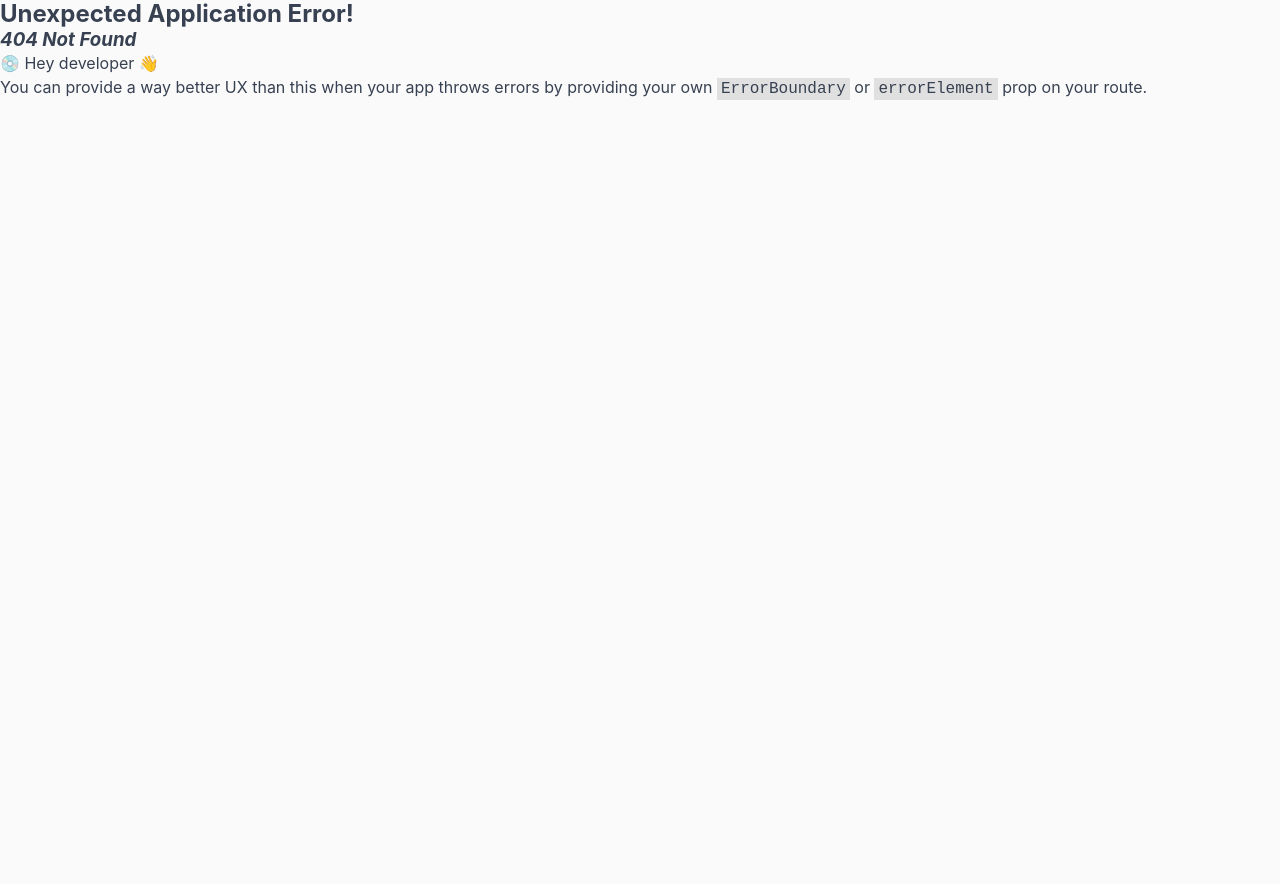
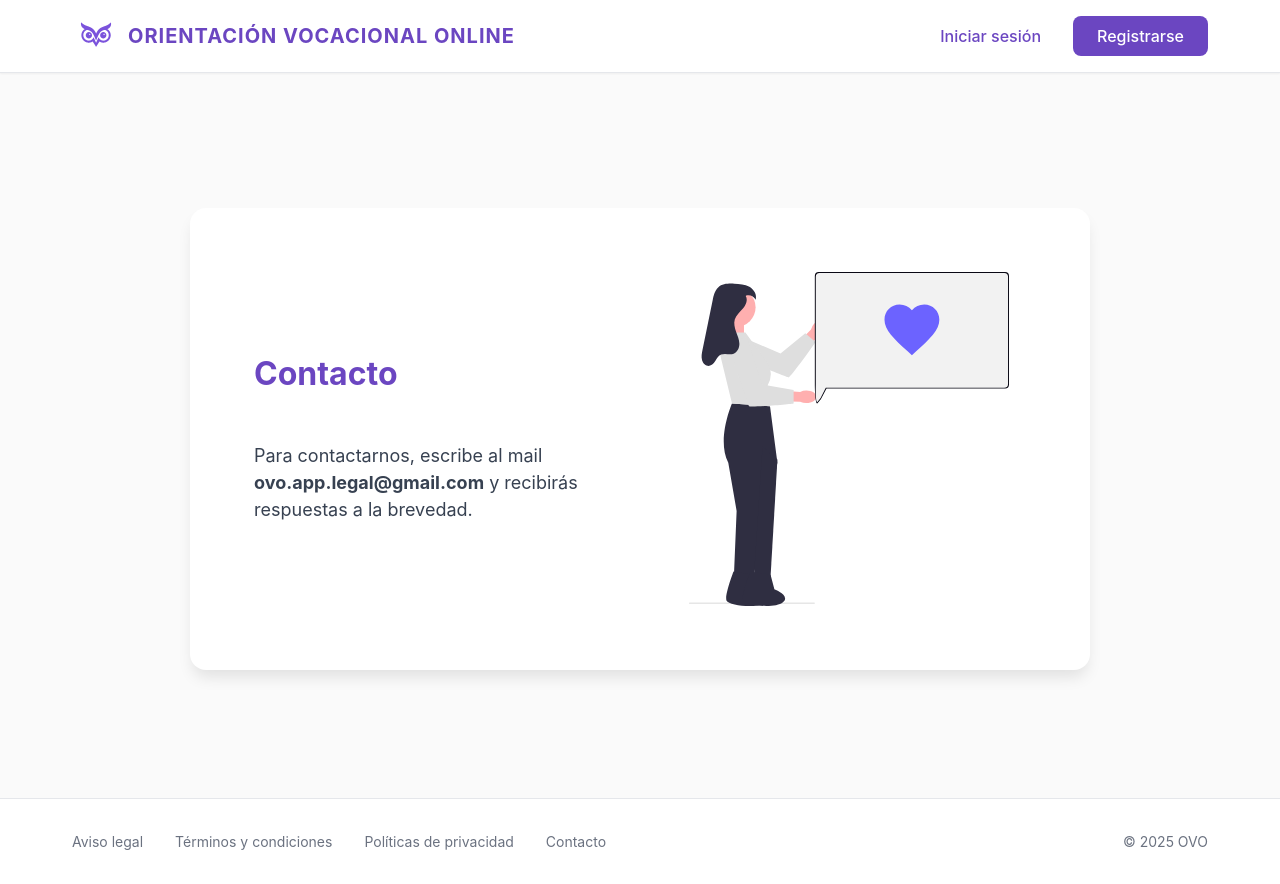
Before and after one commit to naticaceres/ovo-utn, a React (Vite) app: page /contact in a window 1280 px wide. Before the commit this address had no page. Before the commit the page ends 800 px from the top, so only its background shows below. Built offline with nearby package versions, Linux system fonts and the light colour scheme.

Commit message:
feat: pagina de contacto

```diff
--- a/server/db.json
+++ b/server/db.json
@@ -97,6 +97,12 @@
       "answers": [],
       "createdAt": "2025-09-02T03:34:19.969Z",
       "id": 8
+    },
+    {
+      "userId": 1,
+      "answers": [],
+      "createdAt": "2025-09-02T04:15:19.210Z",
+      "id": 9
     }
   ],
   "recommendations": [
--- a/src/layouts/AppLayout.tsx
+++ b/src/layouts/AppLayout.tsx
@@ -27,9 +27,9 @@ export function AppLayout() {
             </>
           )}
           {user && (
-            <button className={styles.navLink} onClick={logout}>
+            <Link to='/' className={styles.navLink} onClick={logout}>
               Cerrar sesión
-            </button>
+            </Link>
           )}
         </nav>
       }
--- /dev/null
+++ b/src/pages/legal/Contacto.module.css
@@ -0,0 +1,64 @@
+.contactContainer {
+  min-height: 70vh;
+  display: flex;
+  align-items: center;
+  justify-content: center;
+  background: var(--color-bg-secondary);
+  padding: var(--spacing-3xl) var(--spacing-xl);
+}
+
+.content {
+  display: flex;
+  flex-direction: row;
+  align-items: center;
+  gap: var(--spacing-3xl);
+  background: var(--color-bg-primary);
+  border-radius: var(--radius-xl);
+  box-shadow: var(--shadow-lg);
+  padding: var(--spacing-3xl);
+  max-width: 900px;
+  width: 100%;
+}
+
+.textSection {
+  flex: 1;
+  display: flex;
+  flex-direction: column;
+  gap: var(--spacing-xl);
+}
+
+.title {
+  font-size: var(--font-size-3xl);
+  font-weight: var(--font-weight-bold);
+  color: var(--color-primary);
+  margin-bottom: var(--spacing-md);
+}
+
+.description {
+  font-size: var(--font-size-lg);
+  color: var(--color-text-primary);
+}
+
+.imageSection {
+  flex: 1;
+  display: flex;
+  align-items: center;
+  justify-content: center;
+}
+
+.image {
+  max-width: 320px;
+  width: 100%;
+  height: auto;
+}
+
+@media (max-width: 800px) {
+  .content {
+    flex-direction: column;
+    text-align: center;
+    gap: var(--spacing-xl);
+  }
+  .image {
+    max-width: 220px;
+  }
+}
--- /dev/null
+++ b/src/pages/legal/Contacto.tsx
@@ -0,0 +1,28 @@
+import styles from './Contacto.module.css';
+import undrawLovingIt from '../../assets/undraw_loving-it_hspq.svg';
+import { MainLayout } from '../../components/layout/MainLayout';
+
+export default function Contacto() {
+  return (
+    <MainLayout>
+      <div className={styles.contactContainer}>
+        <div className={styles.content}>
+          <div className={styles.textSection}>
+            <h1 className={styles.title}>Contacto</h1>
+            <p className={styles.description}>
+              Para contactarnos, escribe al mail <b>ovo.app.legal@gmail.com</b>{' '}
+              y recibirás respuestas a la brevedad.
+            </p>
+          </div>
+          <div className={styles.imageSection}>
+            <img
+              src={undrawLovingIt}
+              alt='Ilustración contacto'
+              className={styles.image}
+            />
+          </div>
+        </div>
+      </div>
+    </MainLayout>
+  );
+}
--- a/src/pages/questionnaire/ResultsPage.tsx
+++ b/src/pages/questionnaire/ResultsPage.tsx
@@ -3,12 +3,15 @@ import { resultsApi } from '@/lib/api';
 import { Button } from '../../components/ui/Button';
 import { Link } from 'react-router-dom';
 import styles from './ResultsPage.module.css';
+import { useAuth } from '../../lib/use-auth';
 
 export function ResultsPage() {
   const { data: recommendations, isLoading } = useQuery({
     queryKey: ['recommendations'],
     queryFn: resultsApi.getRecommendations,
   });
+
+  const { user, logout } = useAuth();
 
   if (isLoading) {
     return (
@@ -121,11 +124,20 @@ export function ResultsPage() {
               Volver al Cuestionario
             </Button>
           </Link>
-          <Link to='/'>
-            <Button variant='primary' size='lg'>
-              Volver al Inicio
-            </Button>
-          </Link>
+          {!user && (
+            <Link to='/'>
+              <Button variant='primary' size='lg'>
+                Volver al Inicio
+              </Button>
+            </Link>
+          )}
+          {user && (
+            <Link to='/app/student' onClick={logout}>
+              <Button variant='primary' size='lg'>
+                Volver al Inicio
+              </Button>
+            </Link>
+          )}
         </div>
       </div>
     </div>
--- a/src/routes/AppRoutes.tsx
+++ b/src/routes/AppRoutes.tsx
@@ -7,6 +7,7 @@ import { SignupPage } from '@/pages/auth/SignupPage';
 import { QuestionnairePage } from '@/pages/questionnaire/QuestionnairePage';
 import { ResultsPage } from '@/pages/questionnaire/ResultsPage';
 import StudentHomePage from '../pages/student/StudentHomePage';
+import Contacto from '../pages/legal/Contacto';
 
 const queryClient = new QueryClient();
 
@@ -32,6 +33,10 @@ const router = createBrowserRouter([
       { path: 'student', element: <StudentHomePage /> },
     ],
   },
+  {
+    path: '/contact',
+    element: <Contacto />,
+  },
 ]);
 
 export function AppRoutes() {
```
Also changed, not shown: src/assets/undraw_loving-it_hspq.svg (added), src/pages/legal/AvisoLegalPage.tsx (added), src/pages/legal/PoliticasDePrivacidadPage.tsx (added), src/pages/legal/TerminosYCondicionesPage.tsx (added).
